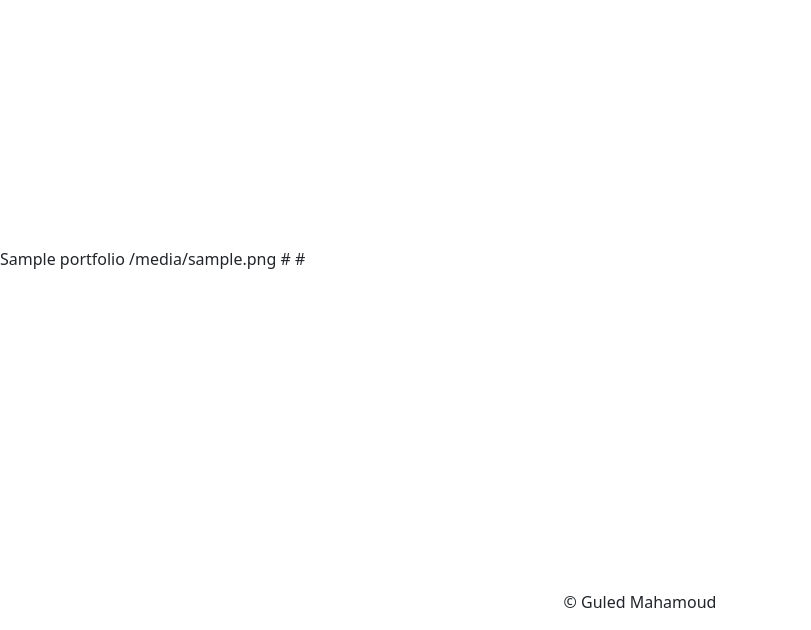
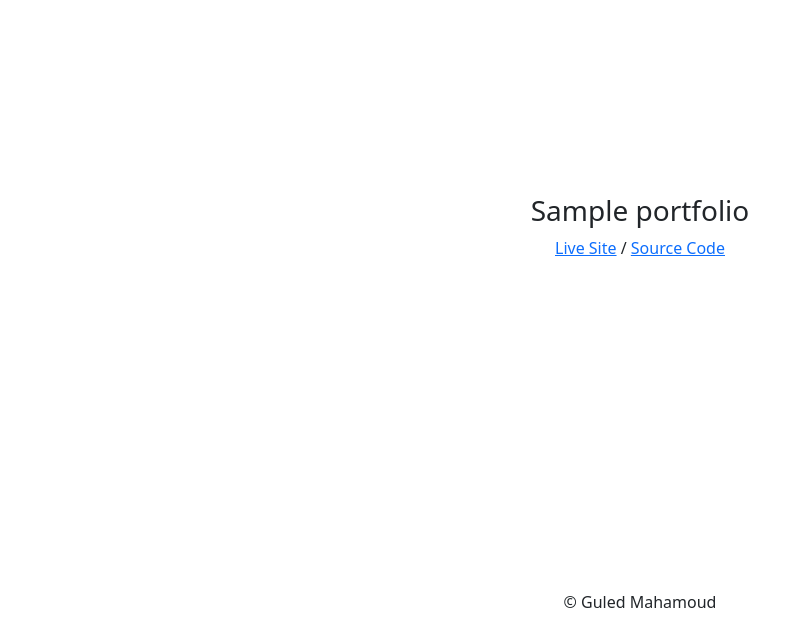
Before and after one commit to gammaled/my-resume-website, a Flask app: page /portfolio in a window 1280 px wide. Shown: the part 170-800 px from the top of the page, without its empty margins (0-811 px from the left). Run offline with Flask 2, Linux system fonts and the light colour scheme; a database or web service that is not in the repository returns one stand-in record (values such as "Sample title"); some libraries are stand-ins or nearby versions.

Commit message:
formatted page to display data in an orderly manner

```diff
--- a/templates/portfolio.html
+++ b/templates/portfolio.html
@@ -1,11 +1,25 @@
 {% extends "base.html"%}
 {% block content %}
 
+    <section>
     {% for project in portfolio %}
-        {{ project.name }}
-        {{ project.image_url }}
-        {{ project.github_link }}
-        {{ project.live_link }}
+
+        <div class="container">
+            <div class="row">
+                <h3 class="col-12 col-md-8 mx-auto text-center">
+                    {{ project.name }}
+                </h3>
+            </div>
+            <div class="row">
+                <div class="col-4 col-md-3 mx-auto text-center mb-5">
+                    <p>
+                        <a href="{{ project.live_link }}">Live Site</a> /
+                        <a href="{{ project.github_link }}">Source Code</a>
+                    </p>
+                </div>
+            </div>
+        </div>
     {% endfor %}
+    </section>
 
 {% endblock %}
```
